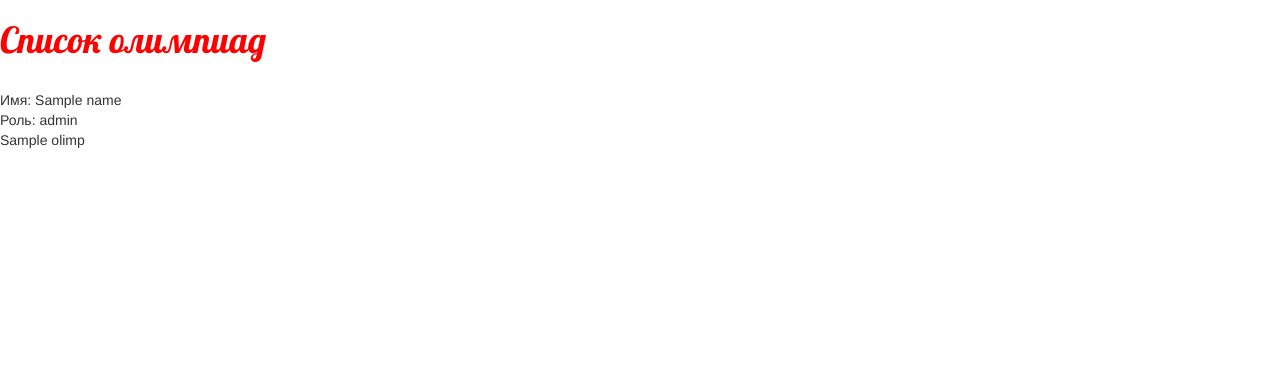
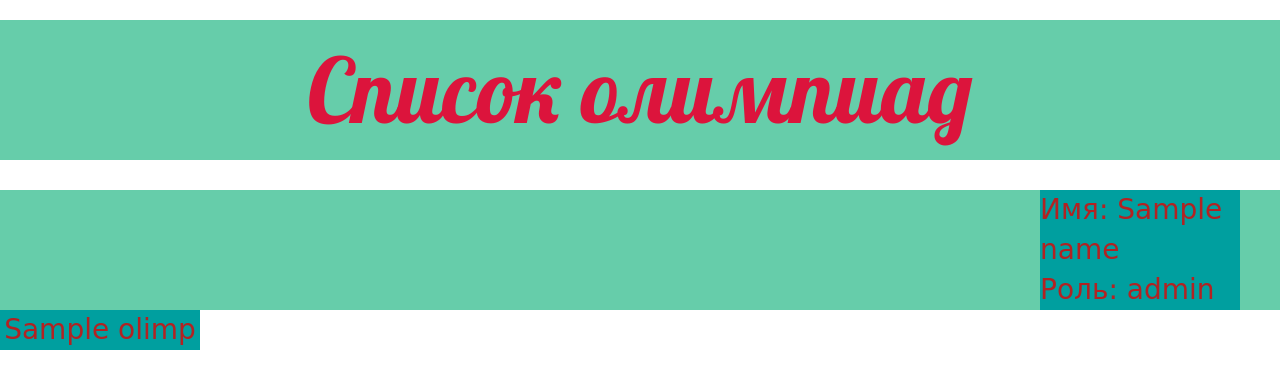
Before and after one commit to Hekto61/DjangoTraining, a Django app: template Olimp/feed/templates/feed/olimp_lists.html in a window 1280 px wide. Shown: the top 389 px of the page. Run offline with Django 4.2, Linux system fonts and the light colour scheme; the template is opened without the code that fills it: most values are stand-ins (such as "Sample title", 1, 10 or a date in 2020); some libraries are stand-ins or nearby versions.

Commit message:
Add files via upload

```diff
--- a/django/Olimp/feed/static/css/olimp.css
+++ b/django/Olimp/feed/static/css/olimp.css
@@ -1,9 +1,52 @@
-br {
-    background: red;
+
+
+h1 {
+    color: #DC143C;
+    font-family: 'Lobster';
+    background-color: #66CDAA;
+    display: flex;
+    justify-content: center;
+    font-size: 90px;
+    line-height: 140px;
 }
 
-h1 {
-    color: red;
-    font-family: 'Lobster';
+
+.negr {
+    display: flex;
+    justify-content: flex-end;
+    background-color: #66CDAA;
+
 
 }
+
+
+.Admen {
+    color: #B22222;
+    font-size: 28px;
+
+    font-family: 'Comic Sans MS';
+    background-color: #009F9F;
+	margin-right: 40px;
+	width: 200px;
+	display: flex;
+
+	justify-content: center;
+}
+
+.olimp {
+
+    color: #B22222;
+
+    font-size: 28px;
+
+    font-family: 'Comic Sans MS';
+    background-color: #009F9F;
+
+   	width: 200px;
+   	display: flex;
+
+   	justify-content: center;
+
+
+
+}
--- a/django/Olimp/feed/urls.py
+++ b/django/Olimp/feed/urls.py
@@ -3,6 +3,7 @@ from django.urls import path, include
 from . import views
 
 urlpatterns = [
-    path('', views.olimp_lists, name="olimp_lists")
+    path('', views.olimp_lists, name="olimp_lists"),
+    path('new/', views.olimp_new, name="olimp_new"),
 
 ]
```
Also changed, not shown: django/Olimp/feed/forms.py (added, +9 -0 lines), django/Olimp/feed/templates/feed/olimp_add.html (added, +27 -0 lines), django/Olimp/feed/templates/feed/olimp_lists.html (+14 -8 lines), django/Olimp/feed/views.py (+17 -2 lines), django/Olimp/db.sqlite3.
